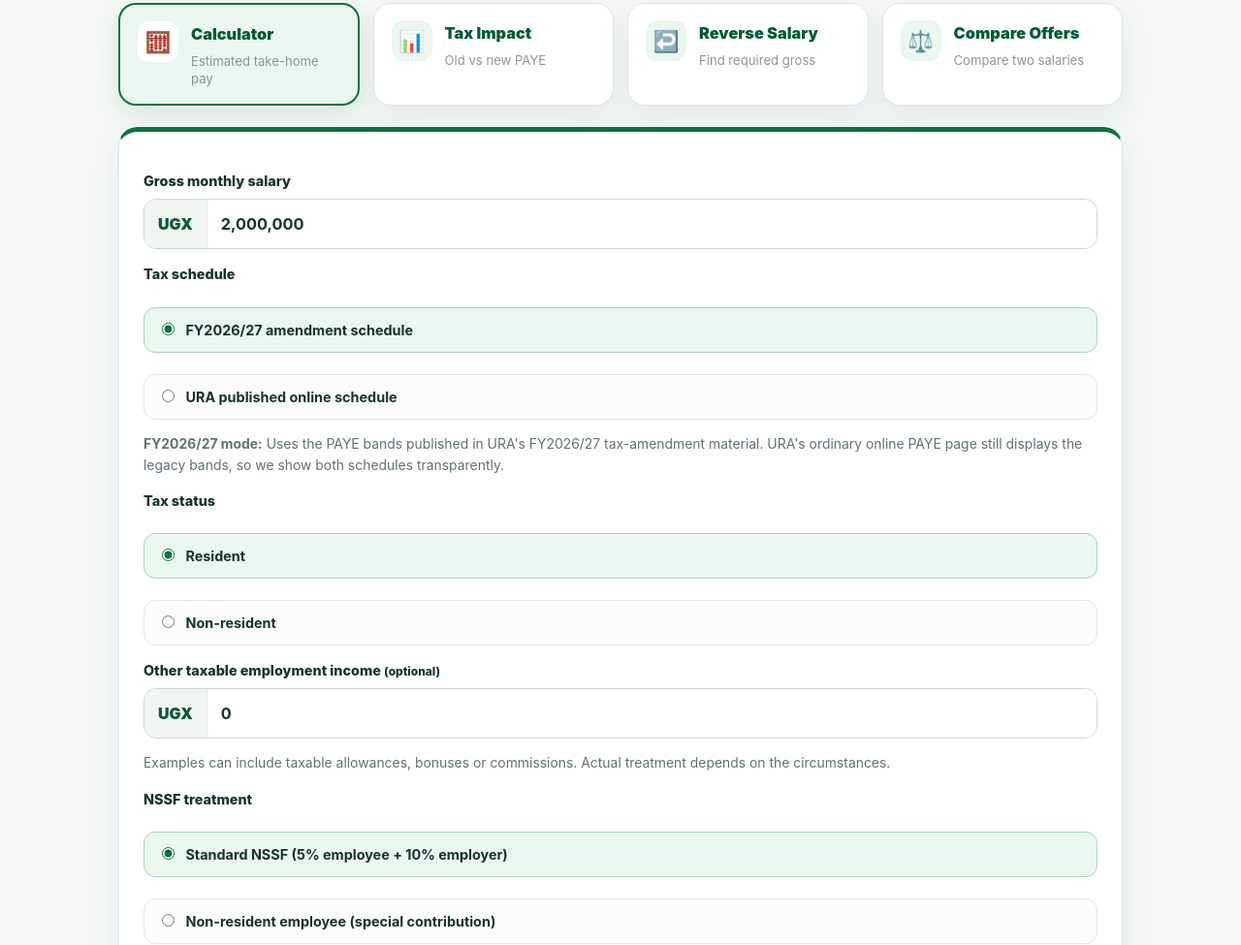
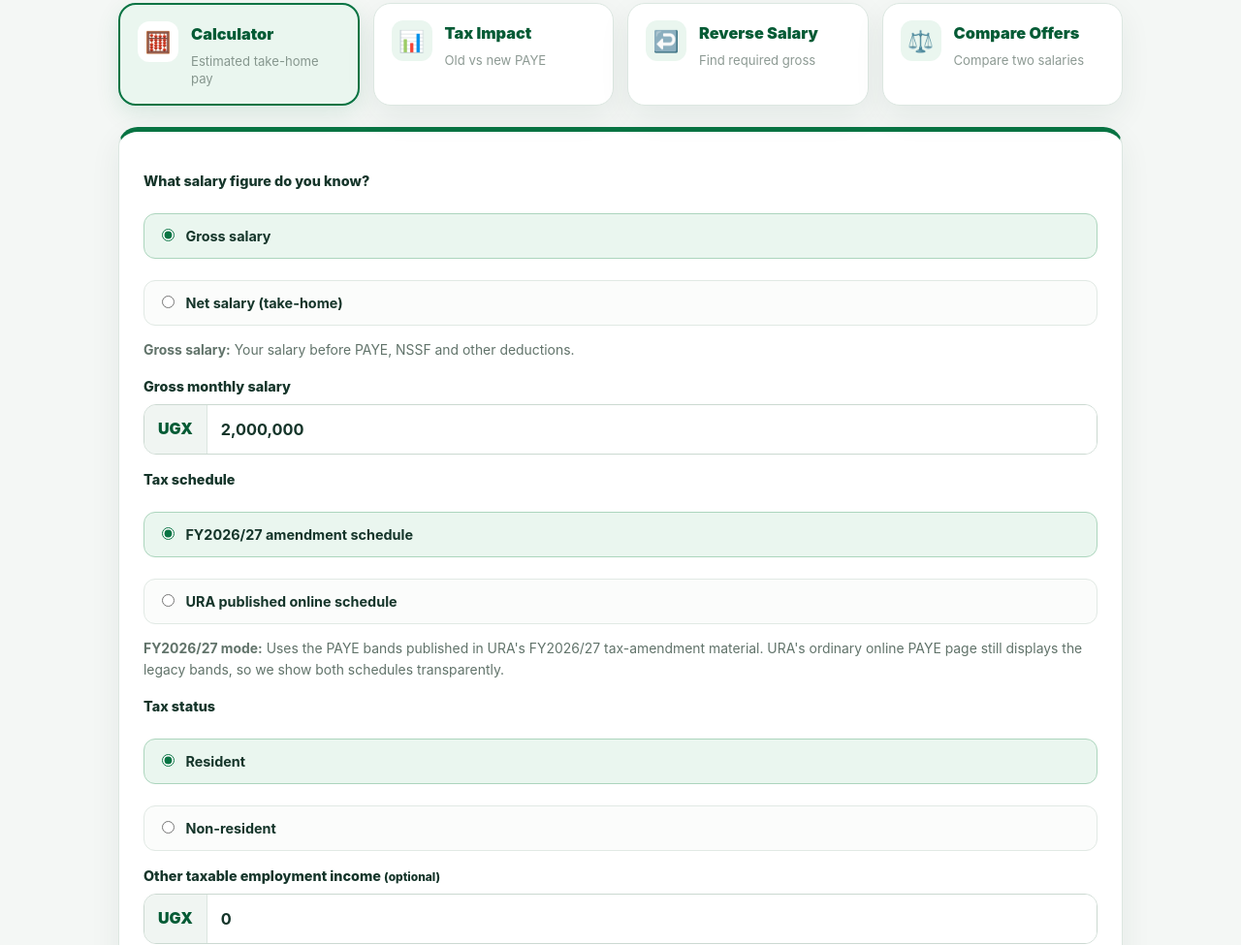
Before and after one commit to rengwedu-png/takehome-uganda-website, a plain HTML site: page index.html in a window 1280 px wide. Shown: the part 737-1712 px from the top of the page at 97% size. Drawn offline with Linux system fonts and the light colour scheme.

Commit message:
Update index.html

```diff
--- a/index.html
+++ b/index.html
@@ -167,7 +167,14 @@
 <div class="tool-panel active" id="tool-calculator">
 <section id="calculator">
 <section class="card">
-<label for="salary">Gross monthly salary</label>
+<label>What salary figure do you know?</label>
+<div class="choices salary-input-mode">
+<label><input type="radio" name="salaryInputMode" value="gross" checked> Gross salary</label>
+<label><input type="radio" name="salaryInputMode" value="net"> Net salary (take-home)</label>
+</div>
+<p id="salaryInputHint" class="hint"><strong>Gross salary:</strong> Your salary before PAYE, NSSF and other deductions.</p>
+
+<label for="salary" id="salaryLabel">Gross monthly salary</label>
 <div class="input-wrap"><span>UGX</span><input id="salary" inputmode="numeric" value="2,000,000"></div>
 
 <label>Tax schedule</label>
```
